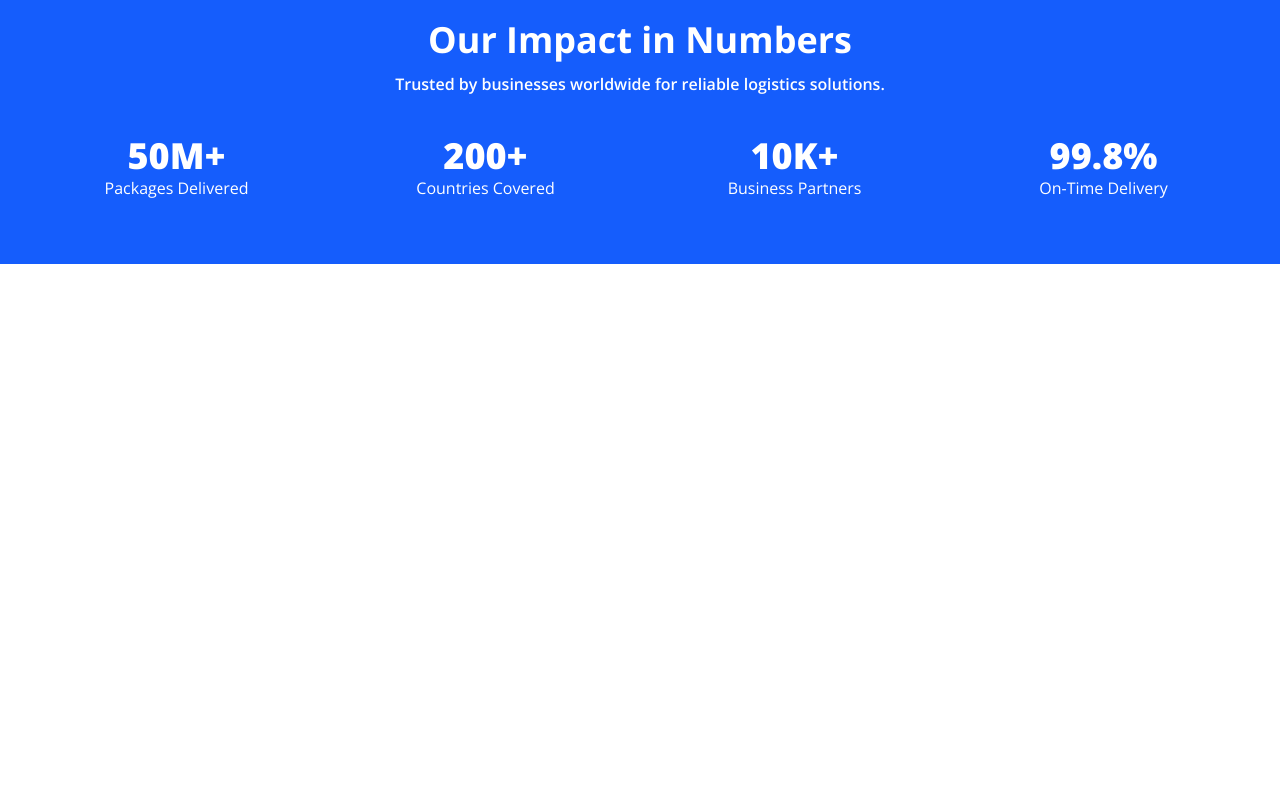
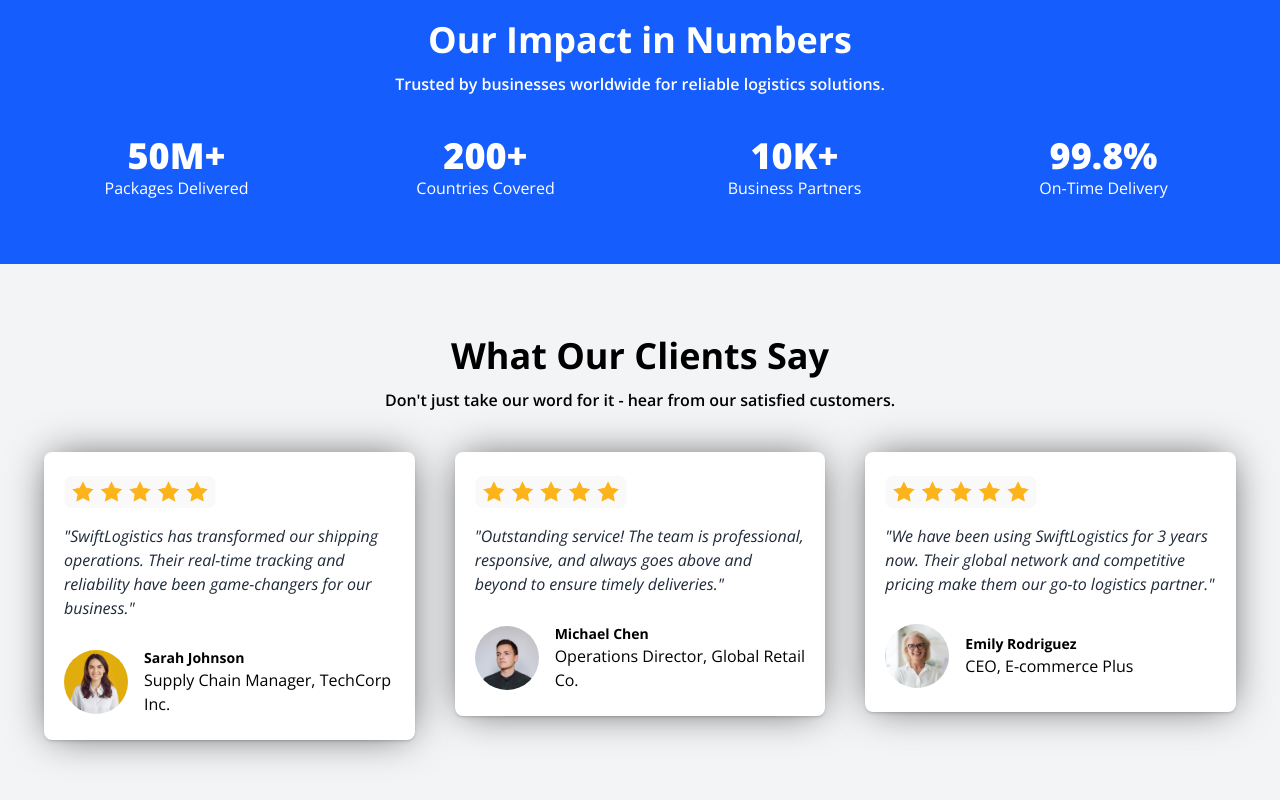
Before and after one commit to sammy-flare/Logistics-React, a React (Vite) app: page / in a window 1280 px wide. Shown: the part 3244-4044 px from the top of the page. Before the commit the page ends 3508 px from the top, so only its background shows below. Built offline with nearby package versions, Linux system fonts and the light colour scheme.

Commit message:
Added Testimonials

```diff
--- a/src/App.jsx
+++ b/src/App.jsx
@@ -6,6 +6,7 @@
 import Services from './components/Services'
 import Facility from './components/Facility'
 import Impact from './components/Impact'
+import Testimonial from './components/Testimonial'
 const App = () => {
   return (
     <div>
@@ -16,6 +17,7 @@
       <Services />
       <Facility />
       <Impact />
+      <Testimonial />
     </div>
   )
 }
--- /dev/null
+++ b/src/components/Testimonial.jsx
@@ -0,0 +1,50 @@
+import React from 'react'
+import TestimonialCard from './TestimonialCard'
+import Micchen from '../assets/assets/alex-suprun-ZHvM3XIOHoE-unsplash.jpg'
+import Emily from '../assets/assets/pp_1.jpg'
+import Sarah from '../assets/assets/pp_2.jpg'
+const Testimonial = () => {
+    const testimonials = [
+        {
+            id: 1,
+            title: "SwiftLogistics has transformed our shipping operations. Their real-time tracking and reliability have been game-changers for our business.",
+            name: "Sarah Johnson",
+            pos: "Supply Chain Manager, TechCorp Inc.",
+            img: Sarah
+        },
+        {
+            id: 2,
+            title: "Outstanding service! The team is professional, responsive, and always goes above and beyond to ensure timely deliveries.",
+            name: "Michael Chen",
+            pos: "Operations Director, Global Retail Co.",
+            img: Micchen
+        },
+        {
+            id: 3,
+            title: "We have been using SwiftLogistics for 3 years now. Their global network and competitive pricing make them our go-to logistics partner.",
+            name: "Emily Rodriguez",
+            pos: "CEO, E-commerce Plus",
+            img: Emily
+        }
+    ]
+  return (
+    <div className='bg-gray-100 py-16 px-8 font-sans'>
+        <h2 className='text-4xl font-bold text-center mt-2 mb-3'>What Our Clients Say</h2>
+        <p className='  font-semibold text-center'>Don't just take our word for it - hear from our satisfied customers.</p>
+      <div className='grid grid-cols-3 gap-10 mt-10 px-3'>
+      {testimonials.map((testimonial) => (
+        <TestimonialCard
+          id={testimonial.id}
+          title={testimonial.title}
+          name={testimonial.name}
+          pos={testimonial.pos}
+          img={testimonial.img}
+        />
+      ))}
+      </div>
+
+    </div>
+  )
+}
+
+export default Testimonial
--- /dev/null
+++ b/src/components/TestimonialCard.jsx
@@ -0,0 +1,28 @@
+import React from 'react'
+import RatingStar from '../assets/assets/rating star.png'
+import ProfileImage from '../assets/assets/alex-suprun-ZHvM3XIOHoE-unsplash.jpg'
+const TestimonialCard = ({ id, title, name, pos, img }) => {
+  return (
+
+   <div id={id}>
+        <div className='bg-white rounded-lg px-5 py-6 shadow-[0px_0px_42px_-7px_rgba(0,0,0,0.68),0px_1px_0px_0px_rgba(0,0,0,0.05),0px_2px_2px_0px_rgba(0,0,0,0.05),0px_2px_4px_0px_rgba(0,0,0,0.05)]'>
+            <div className=" mb-4">
+                <img src={RatingStar} alt="Rating Star" class="rating-star" className="w-38 h-8"/>
+            </div>
+            <div>
+                <p className='italic text-gray-800'>"{title}"</p>
+            </div>
+            <div className="flex items-center gap-4 mt-7">
+               <img src={img} alt="Profile Image" class="profile-img" className="w-16 h-16 rounded-full"/>
+                <div>
+                    <h4 className="font-bold text-sm">{name}</h4>
+                    <p className='text-md'>{pos}</p>
+                </div>
+            </div>
+        </div>
+   </div>
+
+  )
+}
+
+export default TestimonialCard
```
Also changed, not shown: src/assets/assets/pp_1.jpg (added), src/assets/assets/pp_2.jpg (added).
